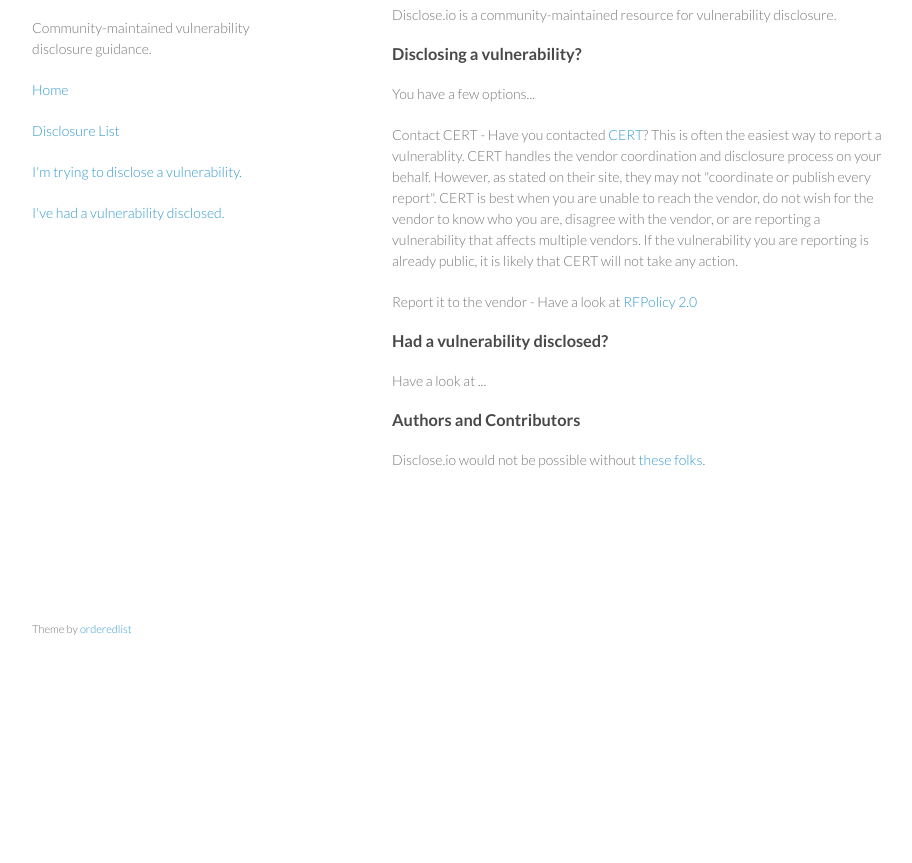
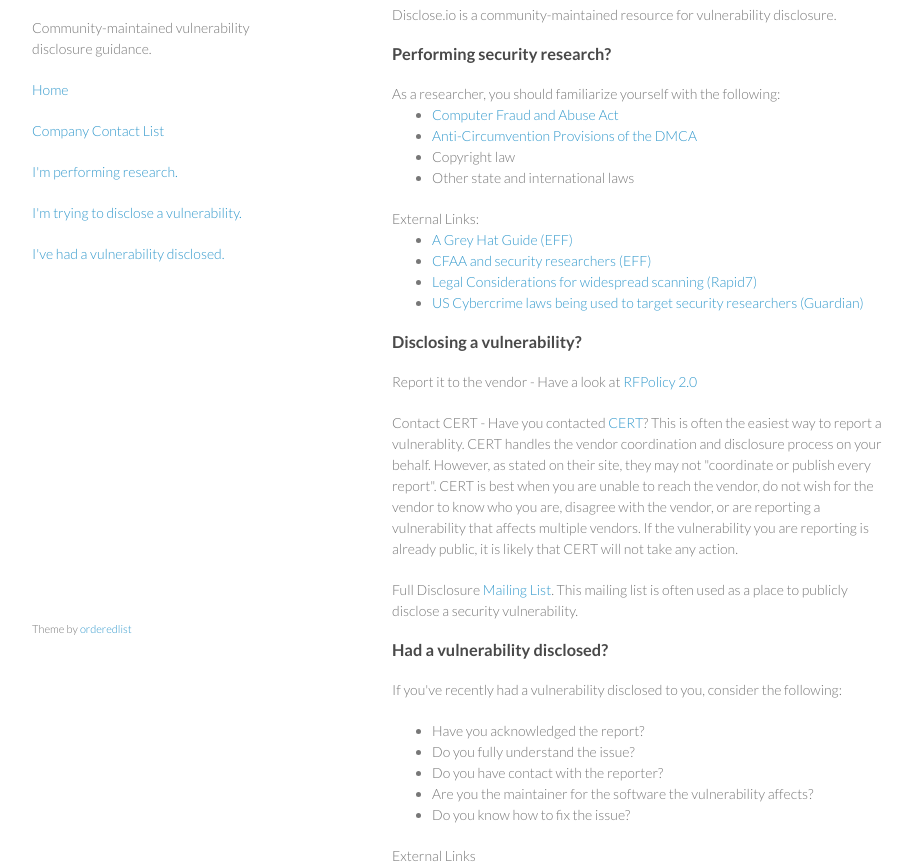
Before and after one commit to CoderAlok/disclose.github.io, a plain HTML site: page index.html in a window 1280 px wide. Shown: the part 92-955 px from the top of the page, without its empty margins (178-1090 px from the left). Before the commit the page ends 800 px from the top, so only its background shows below. Drawn offline with Linux system fonts and the light colour scheme.

Commit message:
add a security researcher section

```diff
--- a/index.html
+++ b/index.html
@@ -20,28 +20,59 @@
         <p>Community-maintained vulnerability disclosure guidance.</p>
 
         <p class="view"><a href="index.html">Home</a></p>
-        <p class="view"><a href="list.html">Disclosure List</a></p>
+        <p class="view"><a href="list.html">Company Contact List</a></p>
+        <p class="view"><a href="#researcher">I'm performing research.</a></p>
         <p class="view"><a href="#reporter">I'm trying to disclose a vulnerability.</a></p>
         <p class="view"><a href="#maintainer">I've had a vulnerability disclosed.</a></p>
 
       </header>
       <section>
         <h3>
-        <a name="welcome-to-github-pages" class="anchor" href="#welcome-to-github-pages"><span class="octicon octicon-link"></span></a>Welcome to Disclose.io.</h3>
+        <a name="welcome" class="anchor" href="#welcome"><span class="octicon octicon-link"></span></a>Welcome to Disclose.io.</h3>
 
         <p>Disclose.io is a community-maintained resource for vulnerability disclosure. </p>
 
-        <h3><a name="designer-templates" class="anchor" href="#reporter"><span class="octicon octicon-link"></span></a>Disclosing a vulnerability?</h3>
+        <h3><a name="researcher" class="anchor" href="#researcher"><span class="octicon octicon-link"></span></a>Performing security research?</h3>
 
-        <p> You have a few options...</p>
+        As a researcher, you should familiarize yourself with the following:
+        <ul>
+          <li><a href="http://en.wikipedia.org/wiki/Computer_Fraud_and_Abuse_Act">Computer Fraud and Abuse Act</a></li>
+          <li><a href="http://en.wikipedia.org/wiki/Anti-circumvention">Anti-Circumvention Provisions of the DMCA</a></li>
+          <li>Copyright law</li>
+          <li>Other state and international laws</li>
+        </ul>
+
+        External Links:
+        <ul>
+        <li><a href="https://www.eff.org/pages/grey-hat-guide">A Grey Hat Guide (EFF)</a></li>
+        <li><a href="https://www.eff.org/document/cfaa-and-security-researchers">CFAA and security researchers (EFF)</a></li>
+        <li><a href="https://community.rapid7.com/community/infosec/sonar/blog/2013/10/30/legal-considerations-for-widespread-scanning">Legal Considerations for widespread scanning (Rapid7)</a></li>
+        <li><a href="http://www.theguardian.com/technology/2014/may/29/us-cybercrime-laws-security-researchers">US Cybercrime laws being used to target security researchers (Guardian)</a></li>
+        </ul>
+
+        <h3><a name="reporter" class="anchor" href="#reporter"><span class="octicon octicon-link"></span></a>Disclosing a vulnerability?</h3>
+
+        <p>Report it to the vendor - Have a look at <a href="https://raw.githubusercontent.com/disclose/disclose.github.io/master/policies/rfpolicy-2.0.txt">RFPolicy 2.0</a></p>
 
         <p>Contact CERT - Have you contacted <a href="https://forms.cert.org/VulReport/">CERT</a>? This is often the easiest way to report a vulnerablity. CERT handles the vendor coordination and disclosure process on your behalf. However, as stated on their site, they may not "coordinate or publish every report". CERT is best when you are unable to reach the vendor, do not wish for the vendor to know who you are, disagree with the vendor, or are reporting a vulnerability that affects multiple vendors. If the vulnerability you are reporting is already public, it is likely that CERT will not take any action.</p>
 
-        <p>Report it to the vendor - Have a look at <a href="https://raw.githubusercontent.com/disclose/disclose.github.io/master/policies/rfpolicy-2.0.txt">RFPolicy 2.0</a></p>
+        <p>Full Disclosure <a href="http://nmap.org/mailman/listinfo/fulldisclosure">Mailing List</a>. This mailing list is often used as a place to publicly disclose a security vulnerability.</p>
 
-        <h3><a name="rather-drive-stick" class="anchor" href="#maintainer"><span class="octicon octicon-link"></span></a>Had a vulnerability disclosed?</h3>
+        <h3><a name="maintainer" class="anchor" href="#maintainer"><span class="octicon octicon-link"></span></a>Had a vulnerability disclosed?</h3>
 
-        <p>Have a look at ... </p>
+        <p>If you've recently had a vulnerability disclosed to you, consider the following:</p>
+        <ul>
+          <li>Have you acknowledged the report?</li>
+          <li>Do you fully understand the issue?</li>
+          <li>Do you have contact with the reporter?</li>
+          <li>Are you the maintainer for the software the vulnerability affects?</li>
+          <li>Do you know how to fix the issue?</li>
+        </ul>
+
+        <p> External Links </p>
+        <ul>
+          <li><a href="https://www.mozilla.org/en-US/about/governance/policies/security-group/bugs/">Handling Mozilla Security Bugs (Mozilla)</a></li>
+        </ul>
 
         <h3>
         <a name="authors-and-contributors" class="anchor" href="#authors-and-contributors"><span class="octicon octicon-link"></span></a>Authors and Contributors</h3>
```
Also changed, not shown: list.html (+4 -6 lines).
